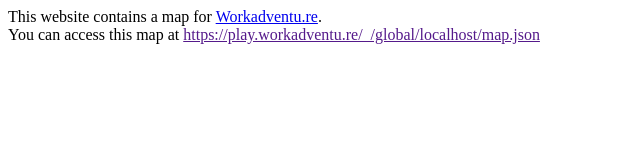
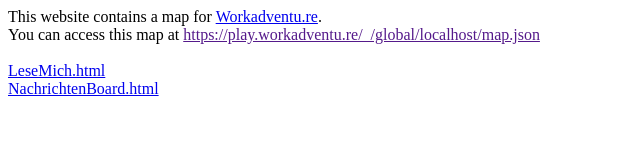
Before and after one commit to sffiKuma/juzeEichstaett, a plain HTML site: page index.html in a window 1280 px wide. Shown: the whole page, without its empty margins (0-640 px from the left). Drawn offline with Linux system fonts and the light colour scheme.

Commit message:
Update index.html
links...

```diff
--- a/index.html
+++ b/index.html
@@ -16,5 +16,10 @@
         This website contains a map for <a href="https://workadventu.re">Workadventu.re</a>.
         <br/>
         You can access this map at <a id="mapLink" href=""></a>
+        <A HREF="https://play.workadventu.re/@/sffi-e.v./juze-ei/eg"><br>
+        <br/>
+        <A HREF="LeseMich.html">LeseMich.html</A><br>
+        <A HREF="NachrichtenBoard.html">NachrichtenBoard.html</A><br>
+        <br/>
     </body>
 </html>
```
